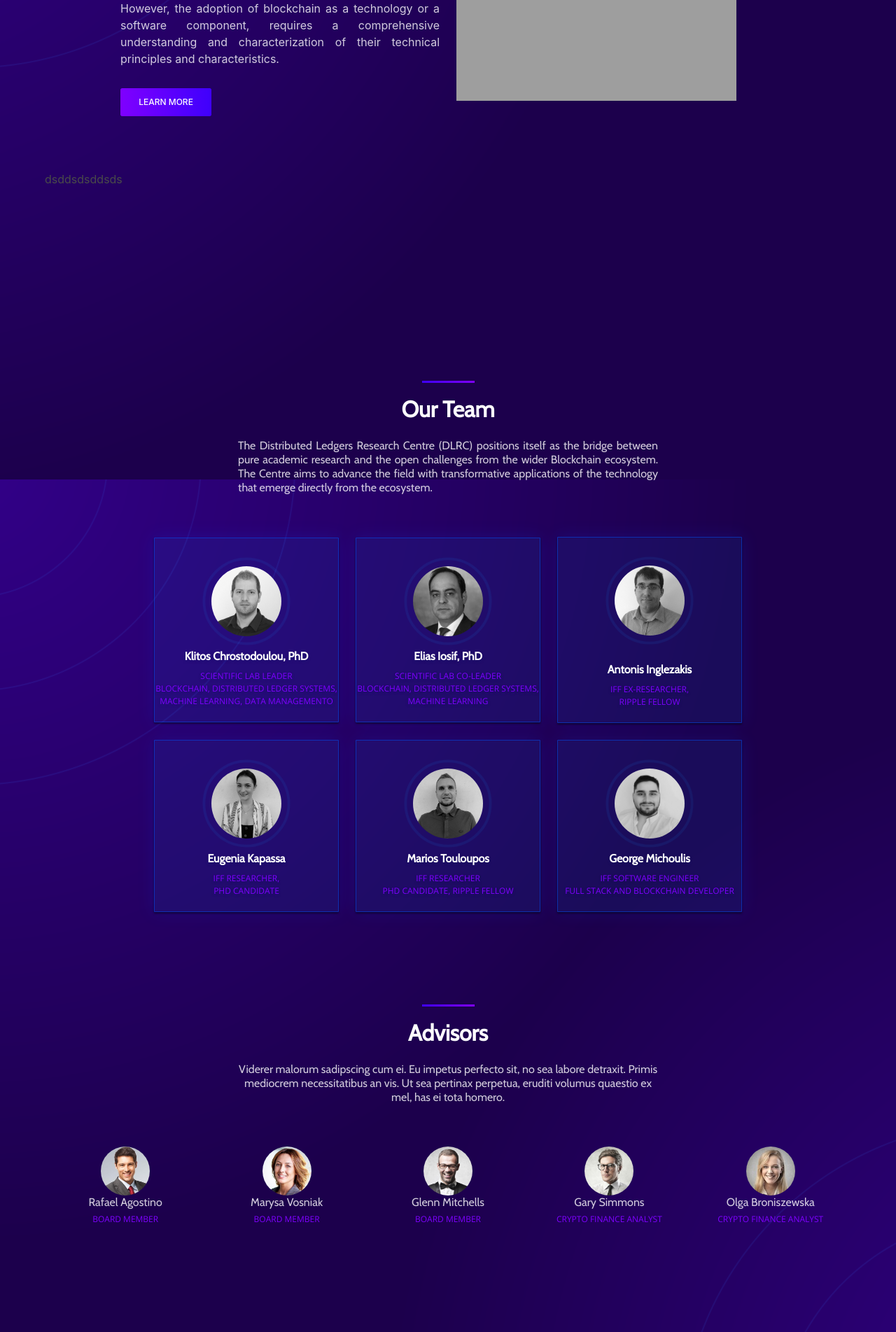
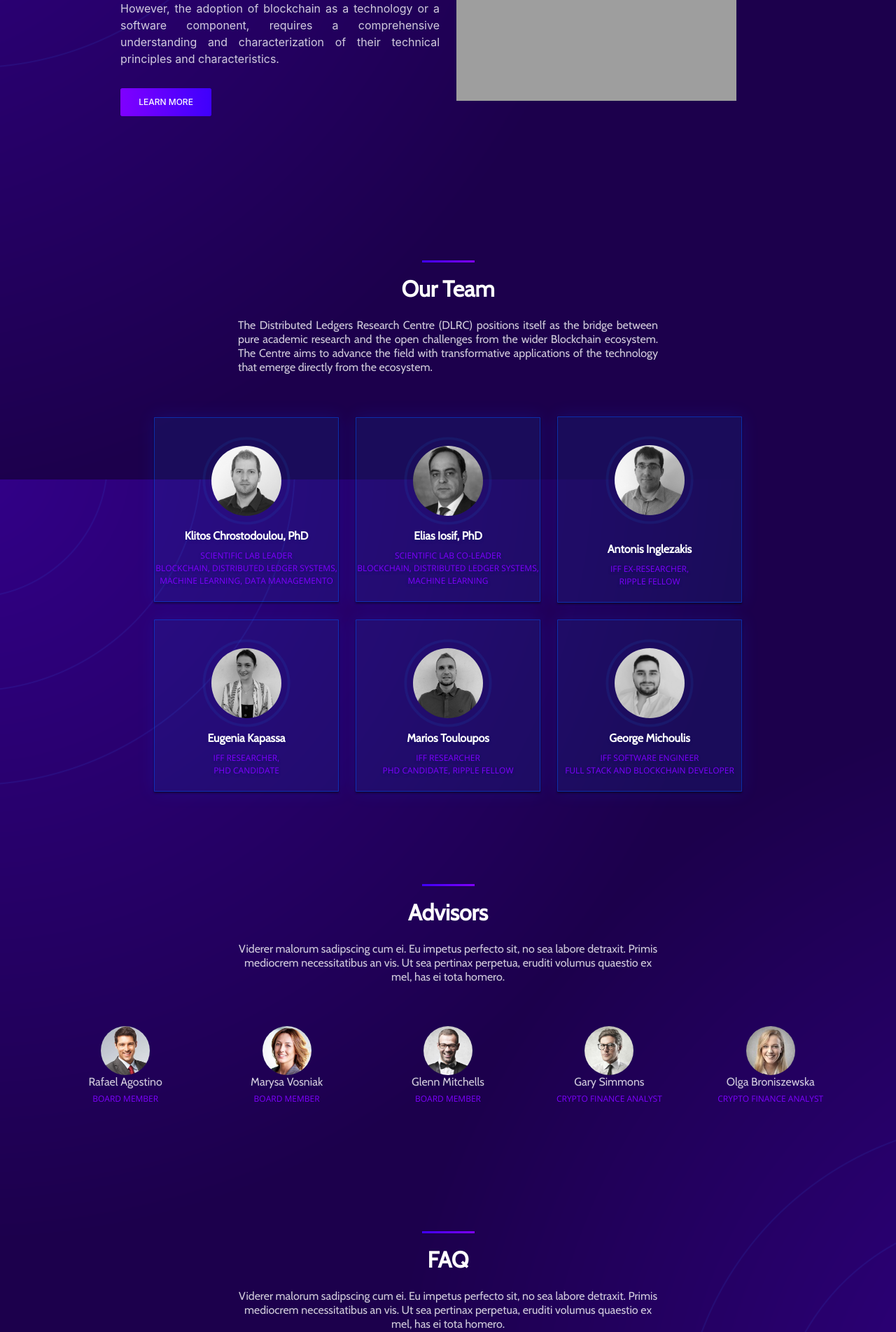
Before and after one commit to UNIC-IFF/KNOB-BBF-Web-Application, a Flask app: page /home in a window 1280 px wide. Shown: the part 3927-5830 px from the top of the page at 70% size. Run offline with Flask 2, Linux system fonts and the light colour scheme; some libraries are stand-ins or nearby versions; grey boxes are pictures that could not be loaded.

Commit message:
typo in home page

```diff
--- a/templates/home.html
+++ b/templates/home.html
@@ -190,13 +190,6 @@
           </div>
       </div>
       <!-- /Content wrapper -->
-
-      <div class="columns is-vcentered" style="margin-bottom:10em;">
-        <span> dsd</span>
-        <span>dsdsd</span>
-        <span>dsds</span>
-        <span></span>
-      </div>
 
   </div>
 
```
